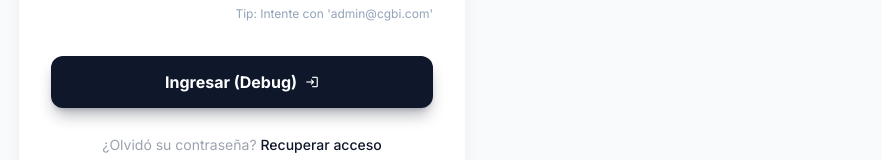
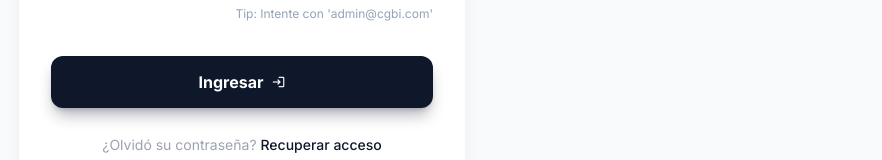
Before and after one commit to Maykol27/cgbi-real-estate-management, a React (Vite) app: page /#/ in a window 1280 px wide. Shown: the part 497-657 px from the top of the page, without its empty margins (398-1280 px from the left). Built offline with nearby package versions, Linux system fonts and the light colour scheme; no server answers; the database is empty.

Commit message:
chore: remove debug alerts and timeouts after diagnosis

```diff
--- a/pages/Login.tsx
+++ b/pages/Login.tsx
@@ -126,11 +126,10 @@ const Login: React.FC = () => {
           </div>
 
           <button
-            type="button"
-            onClick={handleLogin}
+            type="submit"
             className="w-full py-3.5 px-4 bg-primary hover:bg-blue-600 text-white font-bold rounded-xl shadow-lg shadow-primary/30 transform hover:-translate-y-0.5 transition-all duration-200 flex items-center justify-center gap-2"
           >
-            <span>Ingresar (Debug)</span>
+            <span>Ingresar</span>
             <span className="material-icons-round text-sm">login</span>
           </button>
 
```
